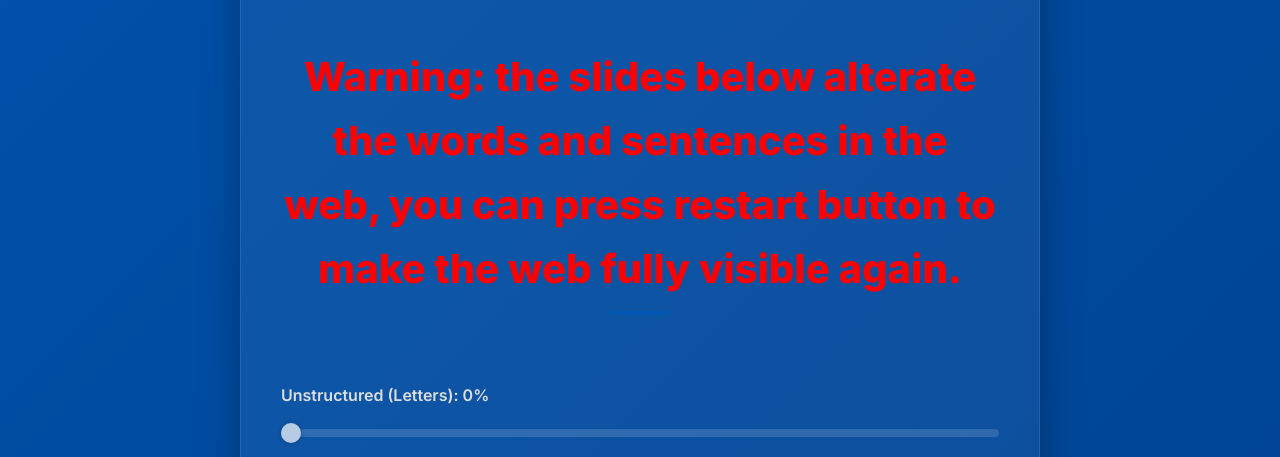
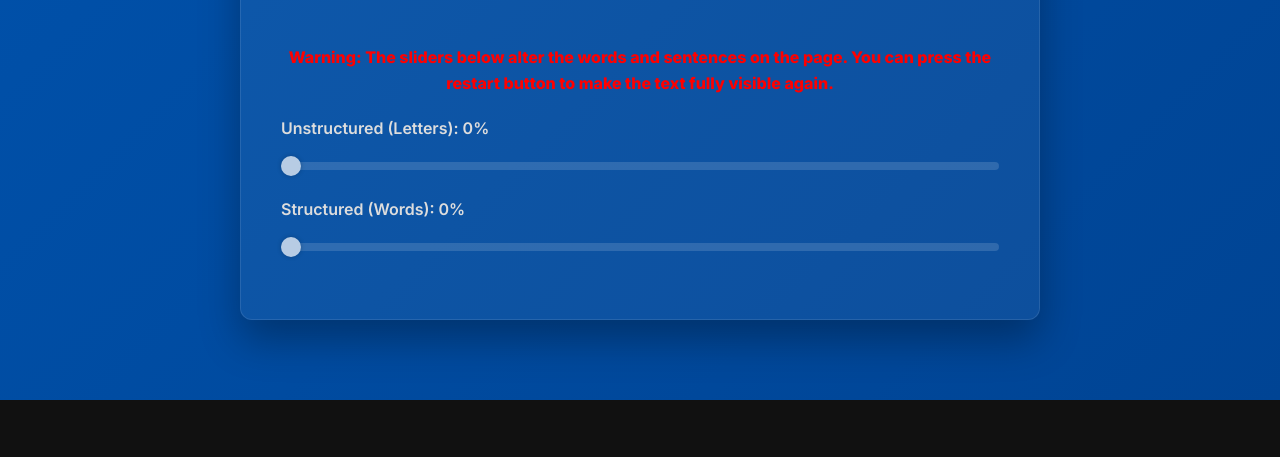
Before and after one commit to pepesanyu00/pepesanyu00.github.io, a plain HTML site: page index.html in a window 1280 px wide. Shown: the part 4520-4977 px from the top of the page. Drawn offline with Linux system fonts and the light colour scheme.

Commit message:
warning update

```diff
--- a/index.html
+++ b/index.html
@@ -373,7 +373,7 @@
                     </p>
                     <h2 class="section-title text-white" data-i18n="lets_prune">Let's prune the web!!</h2>
 
-                    <h4 class="section-title text-red" data-i18n="warning_pruning">Warning: the slides below alterate the words and sentences in the web, you can press restart button to make the web fully visible again.</h4>
+                    <h4 class="text-red" data-i18n="warning_pruning">Warning: The sliders below alter the words and sentences on the page. You can press the restart button to make the text fully visible again.</h4>
 
                     <div class="slider-container">
                         <label for="pruning-slider-unstructured" class="slider-label">
```
